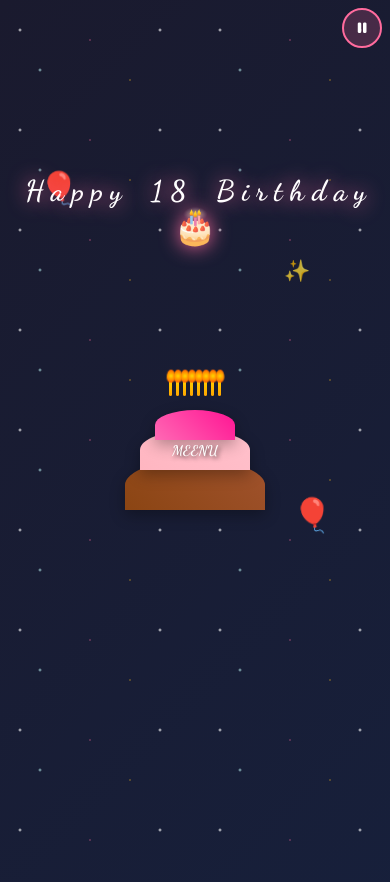
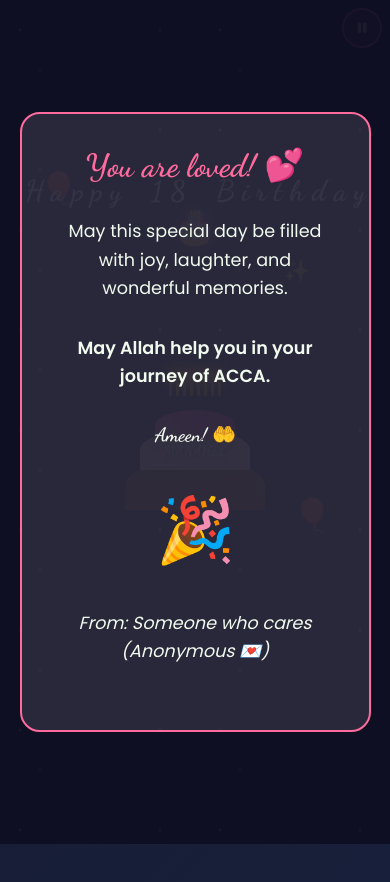
Before and after one commit to jackcoderofweb/meenu-birthday-surprise, a plain HTML site: page index.html in a window 390 px wide. Drawn offline with nearby package versions, Linux system fonts and the light colour scheme.

Commit message:
Improved for mobile smooth experience

```diff
--- a/index.html
+++ b/index.html
@@ -75,7 +75,7 @@
                 <div class="cake-layer cake-bottom"></div>
                 <div class="cake-layer cake-middle"></div>
                 <div class="cake-layer cake-top"></div>
-                <div class="cake-name">MEENU</div>
+                <div class="cake-name">MANAHIL</div>
                 <div class="candles">
                     <div class="candle" data-candle="1">
                         <div class="flame"></div>
@@ -148,6 +148,8 @@
             <div class="surprise-message">
                 <h2>You are loved! 💕</h2>
                 <p>May this special day be filled with joy, laughter, and wonderful memories.</p>
+                <p class="acca-message">May Allah help you in your journey of ACCA.</p>
+                <p class="ameen-message">Ameen! 🤲</p>
                 <div class="dancing-emoji">🎉</div>
                 <p class="anonymous-signature">From: Someone who cares (Anonymous 💌)</p>
             </div>
--- a/style.css
+++ b/style.css
@@ -430,6 +430,42 @@
     animation: candleAppear 0.3s ease-out forwards;
 }
 
+.flame {
+    position: absolute;
+    top: -8px;
+    left: 50%;
+    transform: translateX(-50%);
+    width: 4px;
+    height: 8px;
+    background: radial-gradient(circle, #FF6B35, #FF8C42, #FFA500);
+    border-radius: 50% 50% 50% 50% / 60% 60% 40% 40%;
+    animation: flameFlicker 0.5s ease-in-out infinite alternate;
+    box-shadow: 0 0 6px #FF6B35, 0 0 12px #FF8C42, 0 0 18px #FFA500;
+}
+
+@keyframes flameFlicker {
+    0% {
+        transform: translateX(-50%) scale(1) rotate(-1deg);
+        opacity: 0.9;
+    }
+    25% {
+        transform: translateX(-50%) scale(1.1) rotate(1deg);
+        opacity: 1;
+    }
+    50% {
+        transform: translateX(-50%) scale(0.9) rotate(-0.5deg);
+        opacity: 0.8;
+    }
+    75% {
+        transform: translateX(-50%) scale(1.05) rotate(0.5deg);
+        opacity: 0.95;
+    }
+    100% {
+        transform: translateX(-50%) scale(1) rotate(-1deg);
+        opacity: 0.9;
+    }
+}
+
 .candle:nth-child(1) { animation-delay: 4s; }
 .candle:nth-child(2) { animation-delay: 4.1s; }
 .candle:nth-child(3) { animation-delay: 4.2s; }
@@ -438,6 +474,16 @@
 .candle:nth-child(6) { animation-delay: 4.5s; }
 .candle:nth-child(7) { animation-delay: 4.6s; }
 .candle:nth-child(8) { animation-delay: 4.7s; }
+
+/* Individual flame variations */
+.candle:nth-child(1) .flame { animation-duration: 0.4s; }
+.candle:nth-child(2) .flame { animation-duration: 0.6s; }
+.candle:nth-child(3) .flame { animation-duration: 0.5s; }
+.candle:nth-child(4) .flame { animation-duration: 0.7s; }
+.candle:nth-child(5) .flame { animation-duration: 0.45s; }
+.candle:nth-child(6) .flame { animation-duration: 0.55s; }
+.candle:nth-child(7) .flame { animation-duration: 0.65s; }
+.candle:nth-child(8) .flame { animation-duration: 0.5s; }
 
 @keyframes candleAppear {
     from {
@@ -688,6 +734,25 @@
     75% { transform: rotate(10deg) scale(1.1); }
 }
 
+.acca-message {
+    font-size: clamp(1.1rem, 3vw, 1.4rem);
+    color: var(--primary-pink);
+    font-weight: 600;
+    margin: var(--spacing-md) 0;
+    text-align: center;
+    line-height: 1.4;
+}
+
+.ameen-message {
+    font-size: clamp(1.2rem, 3.5vw, 1.6rem);
+    color: var(--warm-gold);
+    font-weight: 700;
+    margin: var(--spacing-sm) 0;
+    text-align: center;
+    font-family: 'Dancing Script', cursive;
+    animation: pulse 2s ease-in-out infinite;
+}
+
 .anonymous-signature {
     font-style: italic;
     color: var(--text-accent);
@@ -808,6 +873,10 @@
         position: fixed;
         top: 0;
         left: 0;
+        /* Center content properly */
+        display: flex;
+        justify-content: center;
+        align-items: center;
     }
 
     .surprise-message {
@@ -815,6 +884,10 @@
         margin: var(--spacing-md);
         max-width: 85vw;
         max-height: 80vh;
+        /* Center the message content */
+        transform: translateY(0);
+        position: relative;
+        top: 0;
     }
 
     .surprise-button {
@@ -908,15 +981,22 @@
         position: fixed;
         top: 0;
         left: 0;
+        /* Center content properly on mobile */
+        display: flex;
+        justify-content: center;
+        align-items: center;
     }
 
     .surprise-message {
         padding: var(--spacing-md);
         margin: var(--spacing-sm);
         max-width: 90vw;
-        max-height: 85vh;
-        /* Better mobile positioning */
+        max-height: 80vh;
+        /* Center the message content */
         transform: translateY(0);
+        /* Ensure it's visible without scrolling */
+        position: relative;
+        top: 0;
     }
 
     .surprise-button {
```
